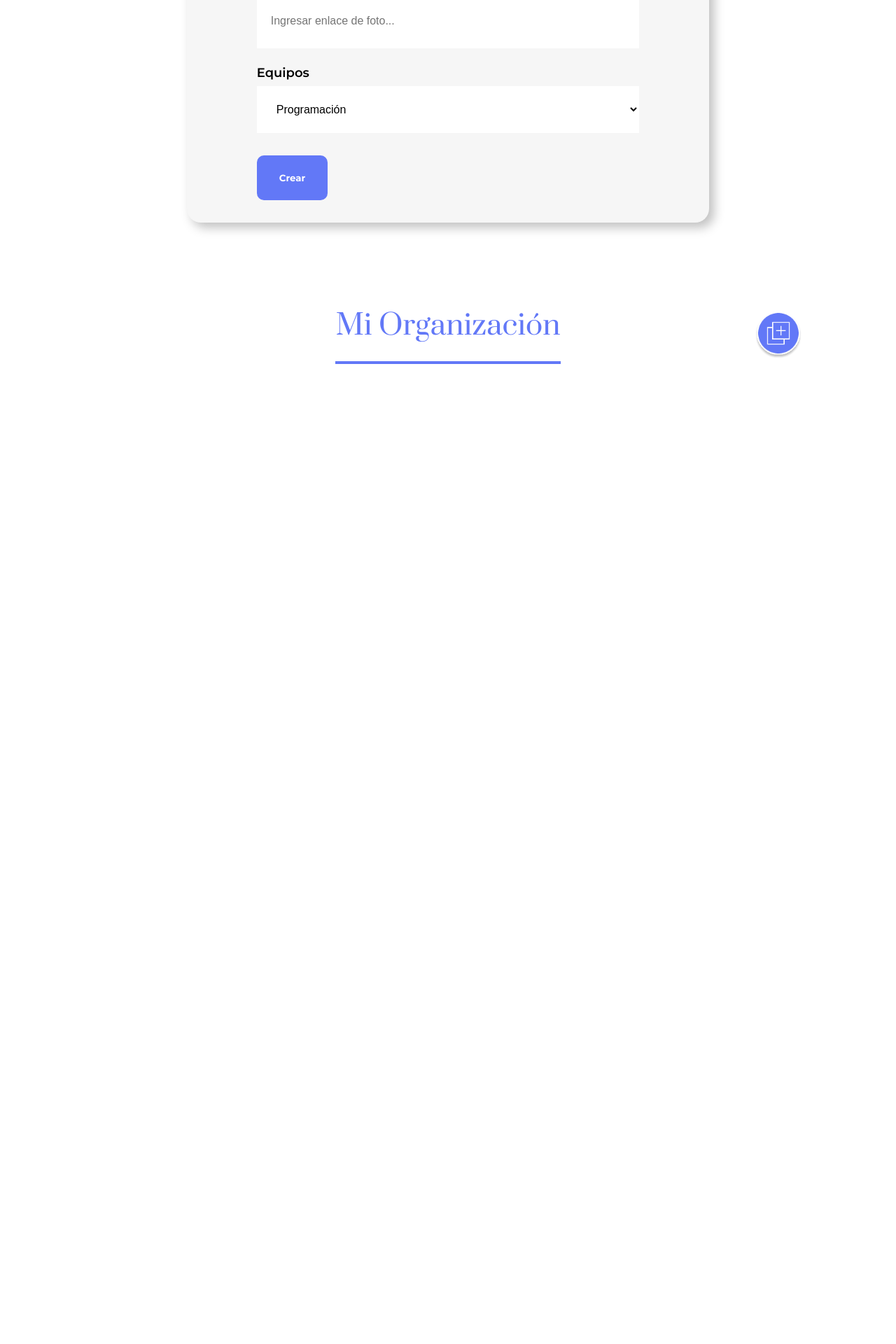
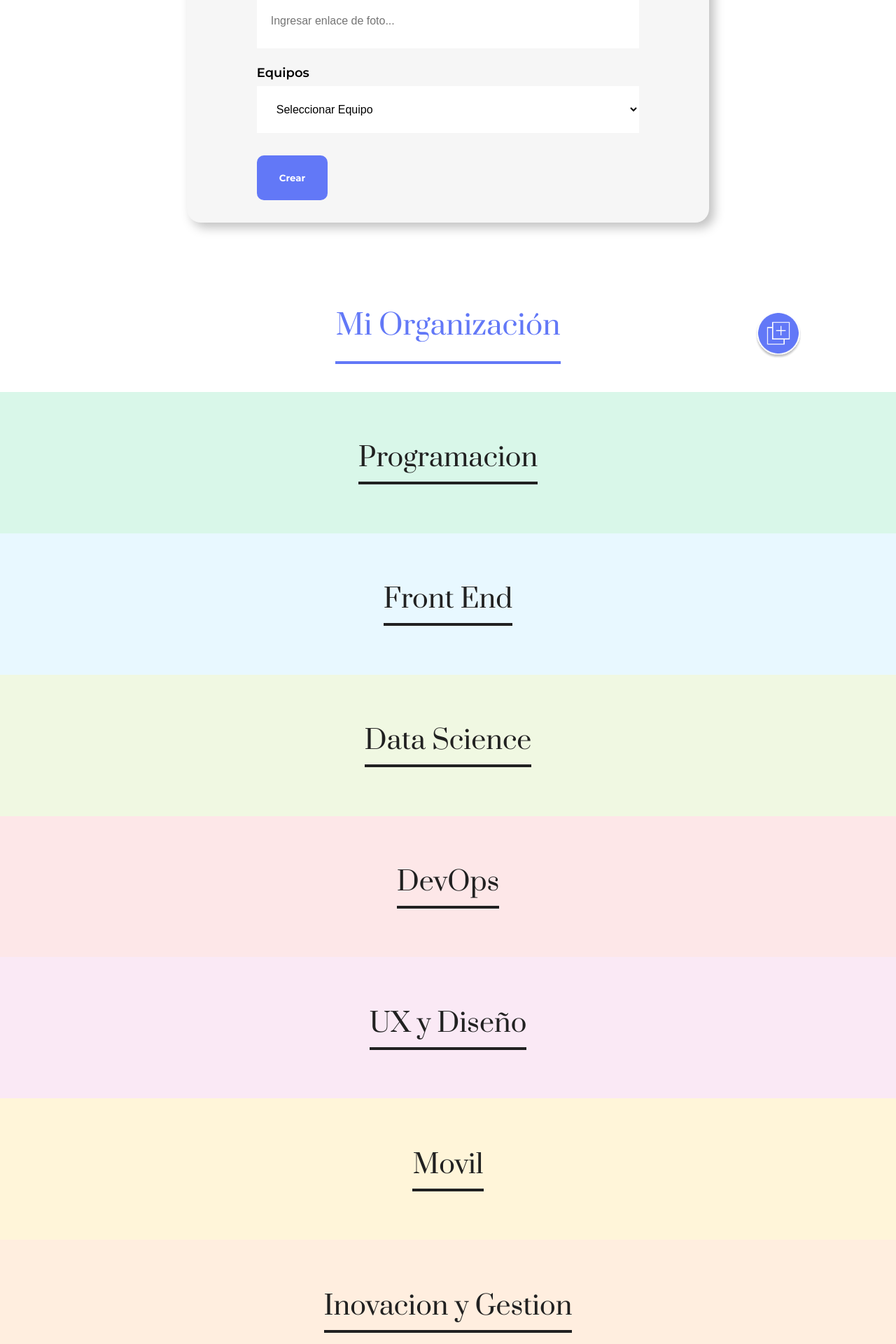
Before and after one commit to ThaliaOlvera/my-clinic, a React (Create React App) app: page / in a window 1280 px wide. Shown: the part 880-2800 px from the top of the page at 70% size. Before the commit the page ends 1440 px from the top, so only its background shows below. Built offline with nearby package versions, Linux system fonts and the light colour scheme.

Commit message:
Add: Lista Equipo component

```diff
--- a/src/App.js
+++ b/src/App.js
@@ -3,6 +3,7 @@ import "./App.css";
 import Header from "./Componentes/Header/Header";
 import Formulario from "./Componentes/Formulario/Index";
 import MiOrg from "./Componentes/MiOrg";
+import Equipo from "./Componentes/Equipo";
 
 function App() {
   const [mostrarFormulario, actualizarMostrar] = useState(true);
@@ -10,11 +11,52 @@ function App() {
     actualizarMostrar(!mostrarFormulario);
   };
 
+  const equipos = [
+    {
+      titulo: "Programacion",
+      colorPrimario: "#57C278",
+      colorSecundario: "#D9F7E9",
+    },
+    {
+      titulo: "Front End",
+      colorPrimario: "#82CFFA",
+      colorSecundario: "#E8F8FF",
+    },
+    {
+      titulo: "Data Science",
+      colorPrimario: "#A6D157",
+      colorSecundario: "#F0F8E2",
+    },
+    {
+      titulo: "DevOps",
+      colorPrimario: "#E06B69",
+      colorSecundario: "#FDE7E8",
+    },
+    {
+      titulo: "UX y Diseño",
+      colorPrimario: "#D86EBF",
+      colorSecundario: "#FAE9F5",
+    },
+    {
+      titulo: "Movil",
+      colorPrimario: "#FFBA05",
+      colorSecundario: "#FFF5D9",
+    },
+    {
+      titulo: "Inovacion y Gestion",
+      colorPrimario: "#FF8A29",
+      colorSecundario: "#FFEEDF",
+    },
+  ];
+
   return (
     <div>
       <Header />
       {mostrarFormulario === true ? <Formulario /> : <div></div>}
       <MiOrg cambiarMostrar={cambiarMostrar} />
+      {equipos.map((equipo) => (
+        <Equipo datos={equipo} key={equipo.titulo} />
+      ))}
     </div>
   );
 }
--- a/src/Componentes/CampoTexto/index.js
+++ b/src/Componentes/CampoTexto/index.js
@@ -2,10 +2,18 @@ import "./CampoTexto.css";
 
 const CampoTexto = (props) => {
   const placeholderModificado = `${props.placeholder}...`;
+  const manejarCambio = (e) => {
+    props.actualizarValor(e.target.value);
+  };
   return (
     <div className="campo-texto">
       <label>{props.titulo}</label>
-      <input placeholder={placeholderModificado} required={props.required} />
+      <input
+        placeholder={placeholderModificado}
+        required={props.required}
+        value={props.valor}
+        onChange={manejarCambio}
+      />
     </div>
   );
 };
--- /dev/null
+++ b/src/Componentes/Equipo/Equipo.css
@@ -0,0 +1,15 @@
+.equipo {
+  width: 100%;
+  padding: 32px;
+  box-sizing: border-box;
+  text-align: center;
+  font-size: 32px;
+}
+
+.equipo h3 {
+  font-weight: 400;
+  color: #212121;
+  border-bottom: 4px solid;
+  display: inline-block;
+  padding-bottom: 8px;
+}
--- /dev/null
+++ b/src/Componentes/Equipo/index.js
@@ -0,0 +1,20 @@
+import "./Equipo.css";
+
+const Equipo = (props) => {
+  const { colorPrimario, colorSecundario, titulo } = props.datos;
+
+  const obj = {
+    backgroundColor: colorSecundario,
+  };
+
+  const estiloTitulo = { borderColor: colorPrimario };
+
+  return (
+    <section className="equipo" style={obj}>
+      <h3 style={{ estiloTitulo }}>{titulo}</h3>
+      <div className="colaboradores"></div>
+    </section>
+  );
+};
+
+export default Equipo;
--- a/src/Componentes/Formulario/Index.js
+++ b/src/Componentes/Formulario/Index.js
@@ -2,23 +2,46 @@ import "./Formulario.css";
 import CampoTexto from "../CampoTexto";
 import ListaOpciones from "../ListaOpciones";
 import Boton from "../Boton";
+import { useState } from "react";
 
 const Formulario = () => {
+  const [nombre, actualizarNombre] = useState("");
+  const [puesto, actualizarPuesto] = useState("");
+  const [foto, actualizarFoto] = useState("");
+  const [equipo, actualizarEquipo] = useState("");
+
   const manejarEnvio = (e) => {
-    return e.preventDefault();
+    e.preventDefault();
+    let datosAenviar = [nombre, puesto, foto, equipo];
+    console.log(datosAenviar);
   };
+
   return (
     <section className="formulario">
       <form onSubmit={manejarEnvio}>
         <h2>Rellena el formulario para crear el colaborador.</h2>
-        <CampoTexto titulo="Nombre" placeholder="Ingresar nombre" required />
-        <CampoTexto titulo="Puesto" placeholder="Ingresar puesto" required />
+        <CampoTexto
+          titulo="Nombre"
+          placeholder="Ingresar nombre"
+          required
+          valor={nombre}
+          actualizarValor={actualizarNombre}
+        />
+        <CampoTexto
+          titulo="Puesto"
+          placeholder="Ingresar puesto"
+          required
+          valor={puesto}
+          actualizarValor={actualizarPuesto}
+        />
         <CampoTexto
           titulo="Foto"
           placeholder="Ingresar enlace de foto"
           required
+          valor={foto}
+          actualizarValor={actualizarFoto}
         />
-        <ListaOpciones />
+        <ListaOpciones valor={equipo} actualizarEquipo={actualizarEquipo} />
         <Boton texto="Crear" />
       </form>
     </section>
--- a/src/Componentes/ListaOpciones/index.js
+++ b/src/Componentes/ListaOpciones/index.js
@@ -1,6 +1,6 @@
 import "./ListaOpciones.css";
 
-const ListaOpciones = () => {
+const ListaOpciones = (props) => {
   const equipos = [
     "Programación",
     "Front End",
@@ -11,12 +11,27 @@ const ListaOpciones = () => {
     "Innovación y Gestión",
   ];
 
+  const manejarCambio = (e) => {
+    console.log("cambio", e.target.value);
+    props.actualizarEquipo(e.target.value);
+  };
+
   return (
     <div className="lista-opciones">
       <label>Equipos</label>
-      <select>
+      <select value={props.valor} onChange={manejarCambio}>
+        <option value="" disabled defaultValue="" hidden>
+          Seleccionar Equipo
+        </option>
+        <option value="" disbled defaultValue="" hidden>
+          Seleccionar Equipo
+        </option>
         {equipos.map((equipo, index) => {
-          return <option key={index}>{equipo}</option>;
+          return (
+            <option key={index} value={equipo}>
+              {equipo}
+            </option>
+          );
         })}
       </select>
     </div>
```
